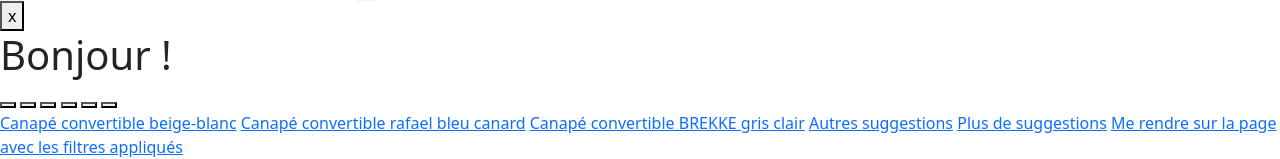
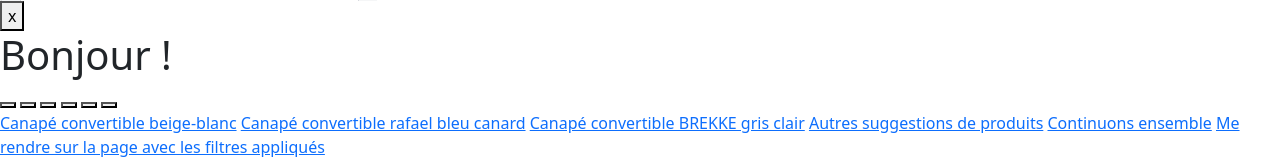
Before and after one commit to JmJames51/hackaton2, a Symfony app: template templates/home/sofa.html.twig in a window 1280 px wide. Shown: the part 758-917 px from the top of the page. Run offline with Twig, Linux system fonts and the light colour scheme; the template is opened without the code that fills it, so the values that code supplies are empty; some libraries are stand-ins or nearby versions.

Commit message:
change the modalCharacter

```diff
--- a/templates/home/_modalCharacter.html.twig
+++ b/templates/home/_modalCharacter.html.twig
@@ -53,8 +53,8 @@
 					<a href='{{ path('sofa') }}' class='product'>Canapé convertible beige-blanc</a>
 					<a href='{{ path('sofa1') }}' class='product'>Canapé convertible rafael bleu canard</a>
 					<a href='{{ path('sofa2') }}' class='product'>Canapé convertible BREKKE gris clair</a>
-					<a href='' class='product'>Autres suggestions</a>
-					<a href='' class='product'>Plus de suggestions</a>
+					<a href='' class='product'>Autres suggestions de produits</a>
+					<a href='' class='product'>Continuons ensemble</a>
 					<a href='' class='product'>Me rendre sur la page avec les filtres appliqués</a>
 				</div>
 			</div>
```
